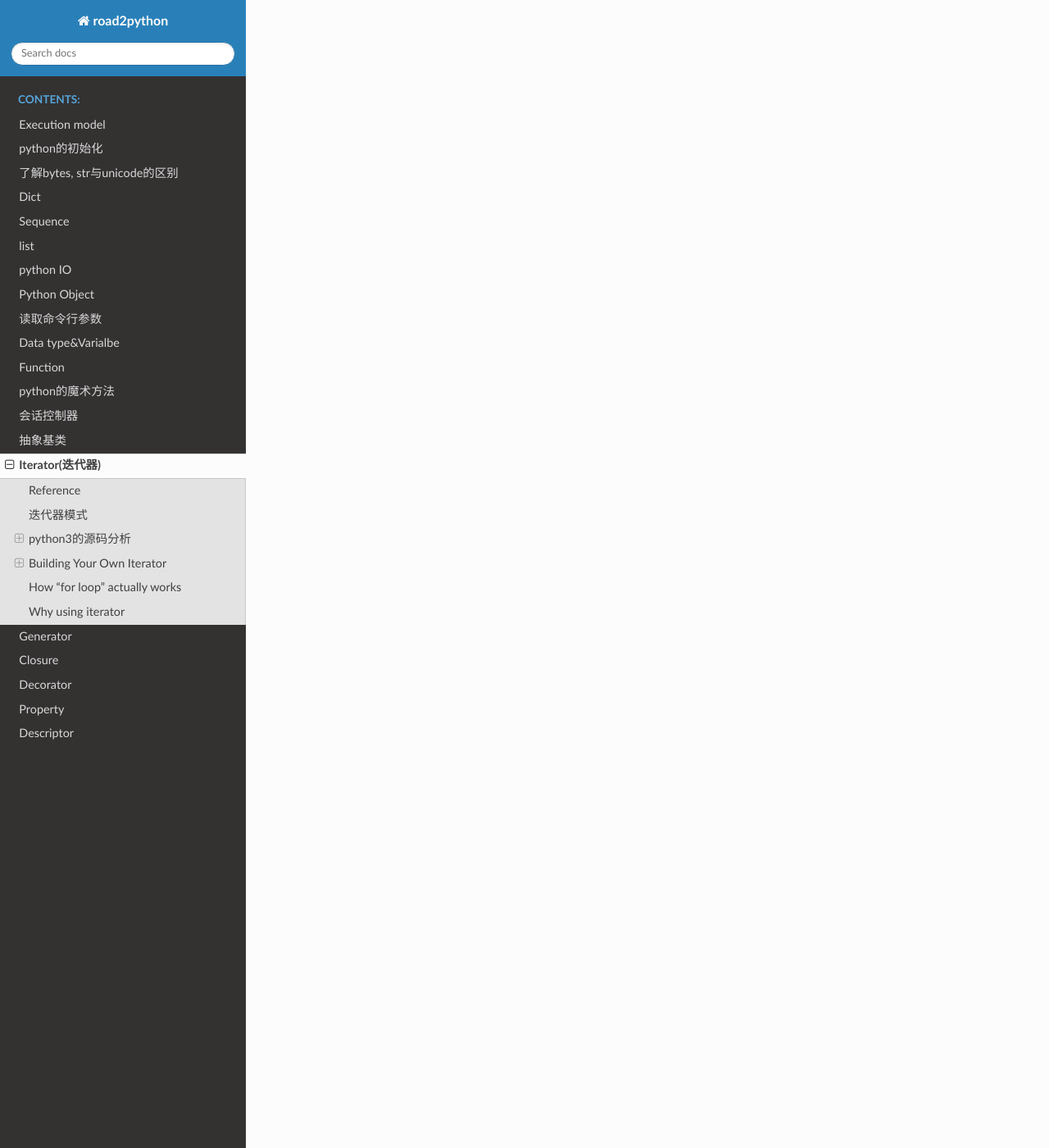
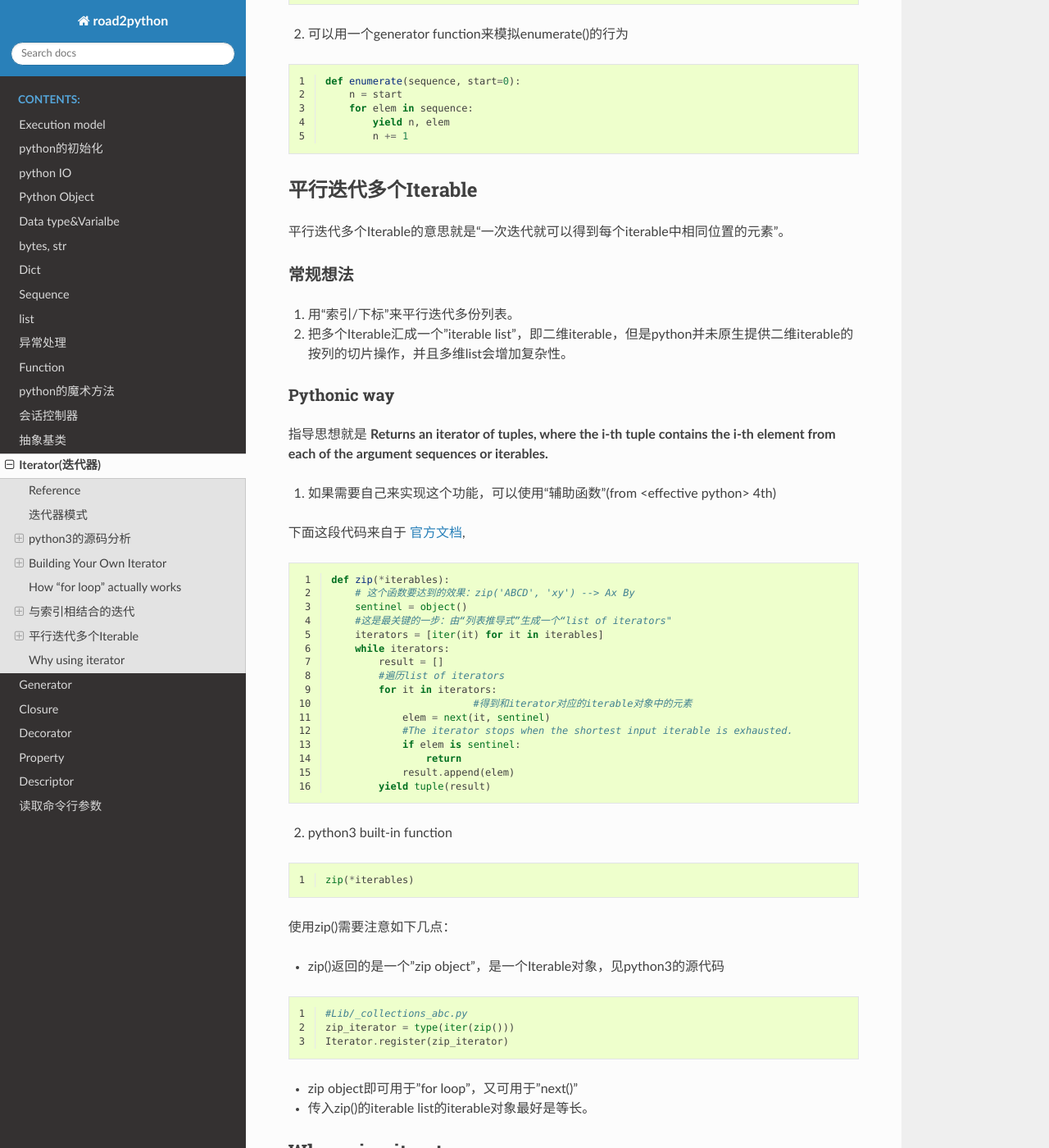
Before and after one commit to yiwenliu/rd2python, a Sphinx documentation site: the page built from source/iterator.rst, in a window 1280 px wide and 1400 px high, scrolled down 5445 px. Shown: the whole window at 82% size. Built offline with Sphinx 7.4.7 and the Read the Docs theme 2.0.0, drawn with Linux system fonts in a browser that asks for light colours; formulas are drawn with MathJax 3; some of the changed text lies outside the part shown.

Commit message:
20180927

```diff
--- a/source/abc.rst
+++ b/source/abc.rst
@@ -1,2 +1,5 @@
 抽象基类
 ===========
+`官方文档 <https://docs.python.org/3/library/abc.html>`_
+
+`abc blog reference <https://blog.louie.lu/2017/07/28/%E4%BD%A0%E6%89%80%E4%B8%8D%E7%9F%A5%E9%81%93%E7%9A%84-python-%E6%A8%99%E6%BA%96%E5%87%BD%E5%BC%8F%E5%BA%AB%E7%94%A8%E6%B3%95-03-abc/>`_
--- a/source/codec.rst
+++ b/source/codec.rst
@@ -1,4 +1,4 @@
-了解bytes, str与unicode的区别
+bytes, str
 ====================================
 effective python, 第3条
 
--- /dev/null
+++ b/source/exception.rst
@@ -0,0 +1,3 @@
+异常处理
+=========
+python的很多类方法和built-in function都有可能产生异常，对这些异常要有预先的估计和判断，以便于合理利用try/except/else/finally结构块。什么叫合理使用，这4个语句块分别有什么意义，它们不同的组合会有什么不同的结果？——《effective python》 13th，尤其是末尾的“要点”。
--- a/source/generator.rst
+++ b/source/generator.rst
@@ -136,6 +136,7 @@ Suppose we have a log file from a famous fast food chain. The log file has a col
 	with open('sells.log', 'rb') as fp:
 	    #读取非空行
 	    pizza_col = (line.split(b' ')[3:4] for line in fp if line.strip())
+	    #可以就把pizza_col当作“列表推导式”，如此，for x in pizza_col就很好理解了
 	    per_hour = (int(x) for x in pizza_col if x != 'N/A')
 	    #sum(iterable)
 	    print("Total pizzas sold = ",sum(per_hour))
--- a/source/iterator.rst
+++ b/source/iterator.rst
@@ -203,6 +203,119 @@ Is actually implemented as
 	        # if StopIteration is raised, break from loop
 	        break
 
+与索引相结合的迭代
+---------------------
+
+在迭代Iterable object时，如果想知道当前元素在列表中的索引，有如下两种思路：
+
+常规想法
+^^^^^^^^^^
+.. code-block:: python
+	:linenos:
+
+	for i in range(len(iterable)):
+	  print('%d: %s' % (i, iterable[i]))
+
+.. code-block:: python
+	:linenos:
+
+	i = 0
+	for element in iterable:
+	    print('%d: %s' % (i, iterable[i]))
+	    i = i+1
+
+Pythonic Way
+^^^^^^^^^^^^^^^^
+(from 《effective python》10th)就需要对“for loop”进行改进。如上一小节所述，"for element in iterable"语句中，element=next(iter(iterbale))，可否让next()，即iterable.__next__(),把索引也返回呢？借助
+`enumerate(iterable, start=0) <https://docs.python.org/3/library/functions.html#enumerate>`_
+
+1. enumerate() Return an enumerate object which is an iterable object also an iterator. 所以，有两种用法：
+
+.. code-block:: python
+	:linenos:
+
+	for index, element in enumerate(iterable):
+	    pass
+
+.. code-block:: python
+	:linenos:
+
+	while True:
+	    try:
+	        item, element = next(enumerate(iterable))
+	        pass
+	    Exception:
+	        break
+
+2. 可以用一个generator function来模拟enumerate()的行为
+
+.. code-block:: python
+	:linenos:
+
+	def enumerate(sequence, start=0):
+	    n = start
+	    for elem in sequence:
+	        yield n, elem
+	        n += 1
+
+平行迭代多个Iterable
+-----------------------
+平行迭代多个Iterable的意思就是“一次迭代就可以得到每个iterable中相同位置的元素”。
+
+常规想法
+^^^^^^^^^^
+1. 用“索引/下标”来平行迭代多份列表。
+2. 把多个Iterable汇成一个"iterable list"，即二维iterable，但是python并未原生提供二维iterable的按列的切片操作，并且多维list会增加复杂性。
+
+Pythonic way
+^^^^^^^^^^^^^^
+指导思想就是 **Returns an iterator of tuples, where the i-th tuple contains the i-th element from each of the argument sequences or iterables.**
+
+1. 如果需要自己来实现这个功能，可以使用“辅助函数”(from <effective python> 4th)
+
+下面这段代码来自于 `官方文档 <https://docs.python.org/3/library/functions.html#zip>`_,
+
+.. code-block:: python
+	:linenos:
+
+	def zip(*iterables):
+	    # 这个函数要达到的效果：zip('ABCD', 'xy') --> Ax By
+	    sentinel = object()
+	    #这是最关键的一步：由“列表推导式”生成一个“list of iterators"
+	    iterators = [iter(it) for it in iterables]
+	    while iterators:
+	        result = []
+	        #遍历list of iterators
+	        for it in iterators:
+				#得到和iterator对应的iterable对象中的元素
+	            elem = next(it, sentinel)
+	            #The iterator stops when the shortest input iterable is exhausted.
+	            if elem is sentinel:
+	                return
+	            result.append(elem)
+	        yield tuple(result)
+
+2. python3 built-in function
+
+.. code-block:: python
+	:linenos:
+
+	zip(*iterables)
+
+使用zip()需要注意如下几点：
+
+- zip()返回的是一个"zip object"，是一个Iterable对象，见python3的源代码
+
+.. code-block:: python
+	:linenos:
+
+	#Lib/_collections_abc.py
+	zip_iterator = type(iter(zip()))
+	Iterator.register(zip_iterator)
+
+- zip object即可用于"for loop"，又可用于"next()"
+- 传入zip()的iterable list的iterable对象最好是等长。
+
 Why using iterator
 ---------------------------
 iterator其实和定义一个函数以实现一个功能是相同的，为啥不定义一个函数算了呢？
```
Also changed, not shown: source/index.rst (+5 -4 lines).
